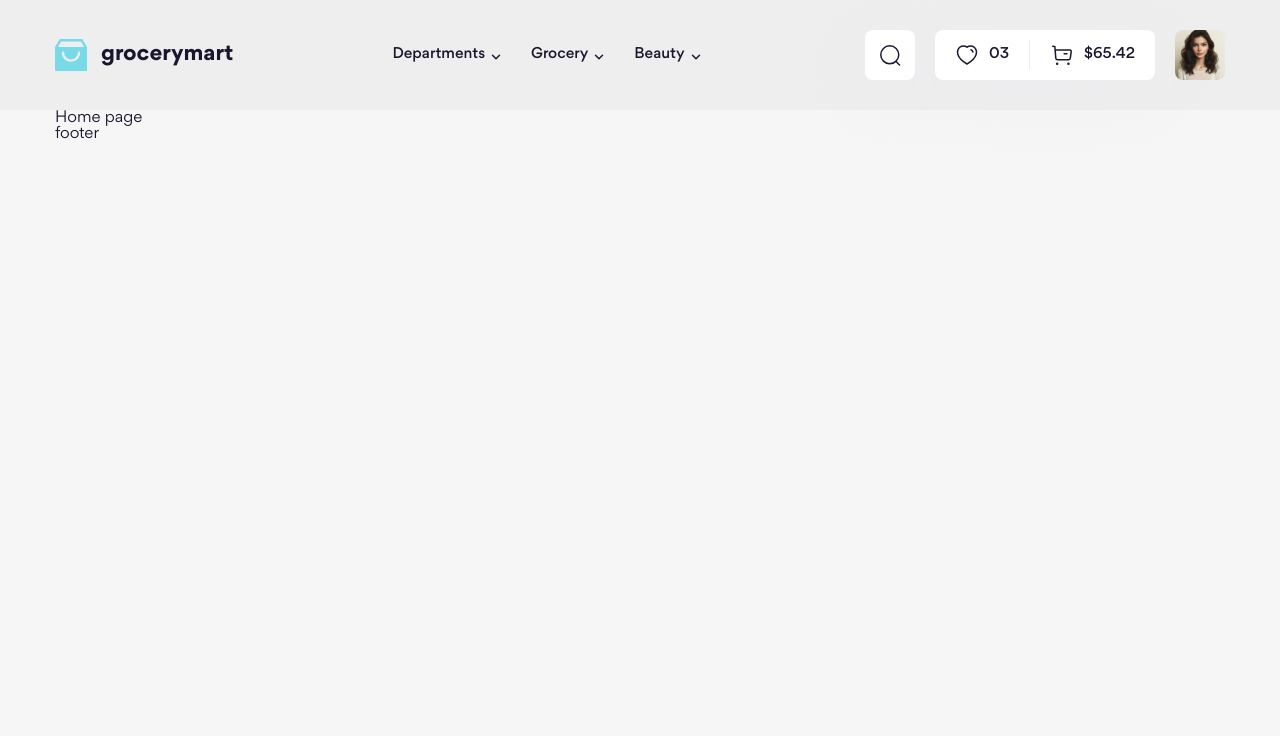
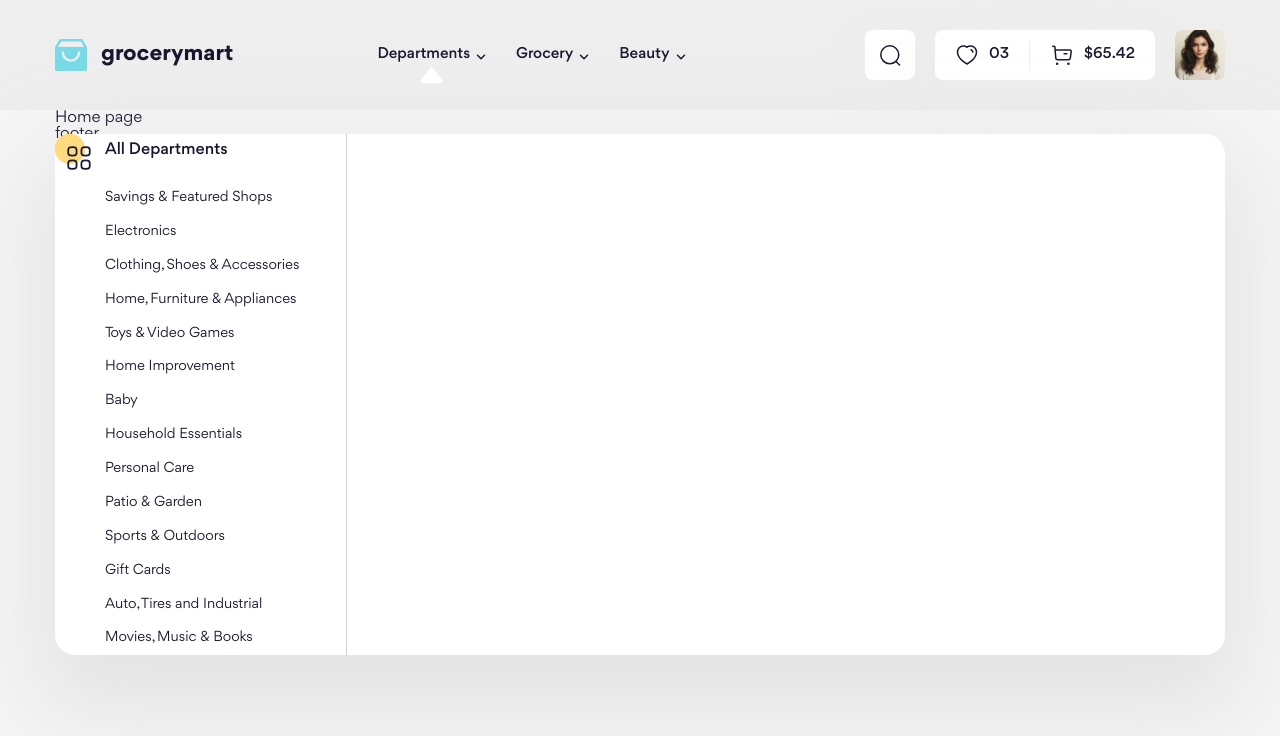
Before and after one commit to SuaDeDua/project-8, a website: page index.html in a window 1280 px wide. Drawn offline with Linux system fonts and the light colour scheme.

Commit message:
update 1104

```diff
--- a/scss/components/_dropdown.scss
+++ b/scss/components/_dropdown.scss
@@ -4,13 +4,16 @@
 
   width: min(1240px, 100%);
   padding-top: 54px;
-  display: none;
+  // display: none;
 
   &__inner {
+    --inner-max-height: min(582px, 100vh - 158px);
+    --inner-padding: 30px
+
     position: relative;
 
-    max-height: min(582px, 100vh - 158px); //1
-    padding: 30px;
+    max-height: var(--inner-max-height); //1
+    padding: var(--inner-padding);
 
     border-radius: 20px;
     background: var(--dropdown-bg-color);
@@ -28,11 +31,13 @@
 }
 
 .top-menu {
-  height: 100%;
+  max-height: calc(var(--inner-max-height) - var(--inner-padding) * 2);
+
+  position: relative;
 
   &__main {
     width: 292px;
-    height: 100%;
+    max-height: inherit;
     border-right: 1px solid var(--top-menu-border-color);
     overflow-y: auto;
   }
--- a/scss/layout/_header.scss
+++ b/scss/layout/_header.scss
@@ -36,7 +36,7 @@
 }
 
 .navbar {
-  margin-left: 144px;
+  margin-left: 129px;
 
   @include abstracts.breakpoint(xl) {
     margin-left: 50px;
@@ -51,13 +51,6 @@
   }
 
   &__item {
-    &:first-child a {
-      padding-left: 0;
-    }
-
-    &:last-child a {
-      padding-right: 0;
-    }
 
     &:hover .dropdown {
       display: block;
```
Also changed, not shown: assets/css/main.css, 1 other file.
